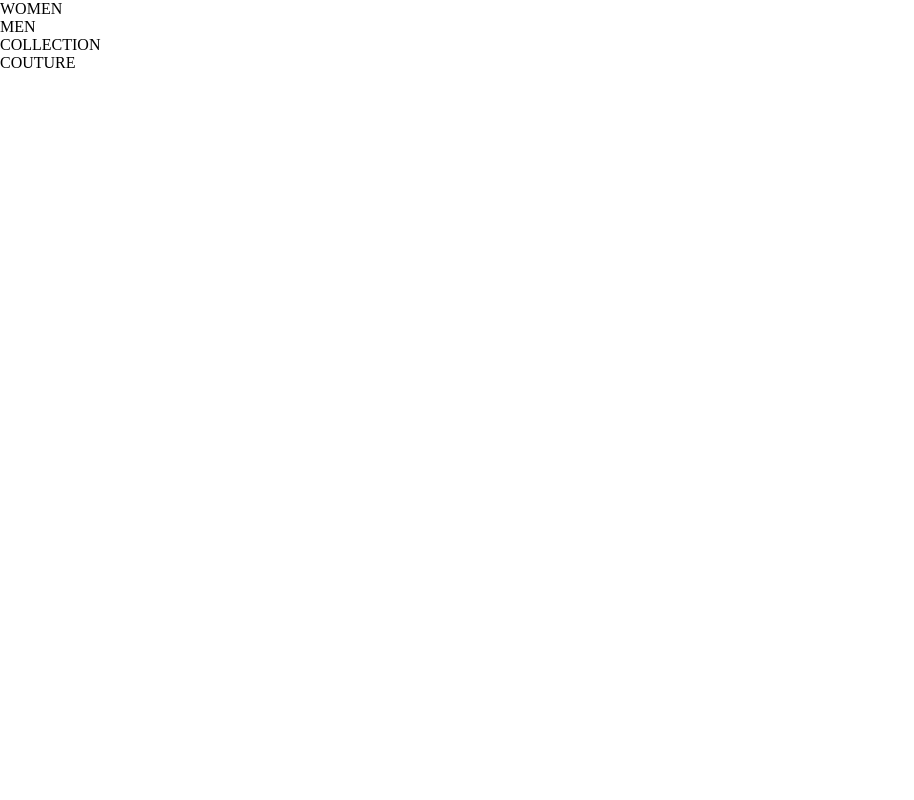
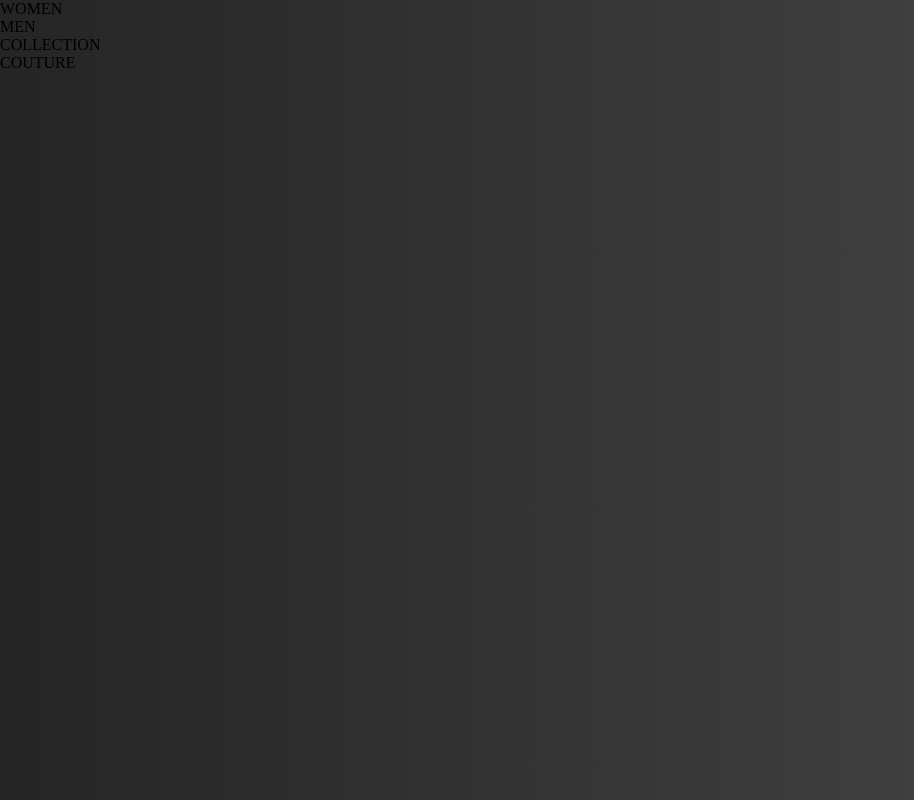
Before and after one commit to thaynafreire/Layout-Figma, a plain HTML site: page index.html in a window 1280 px wide. Shown: the whole page, without its empty margins (0-914 px from the left). Drawn offline with Linux system fonts and the light colour scheme.

Commit message:
Fundo ok

```diff
--- a/style.css
+++ b/style.css
@@ -10,3 +10,8 @@ a {
 ul,ol,li{
     list-style: none;
 }
+body{
+    height: 100vh;
+    display: flex;
+    background: linear-gradient(90deg, #252525, #494949)
+}
```
